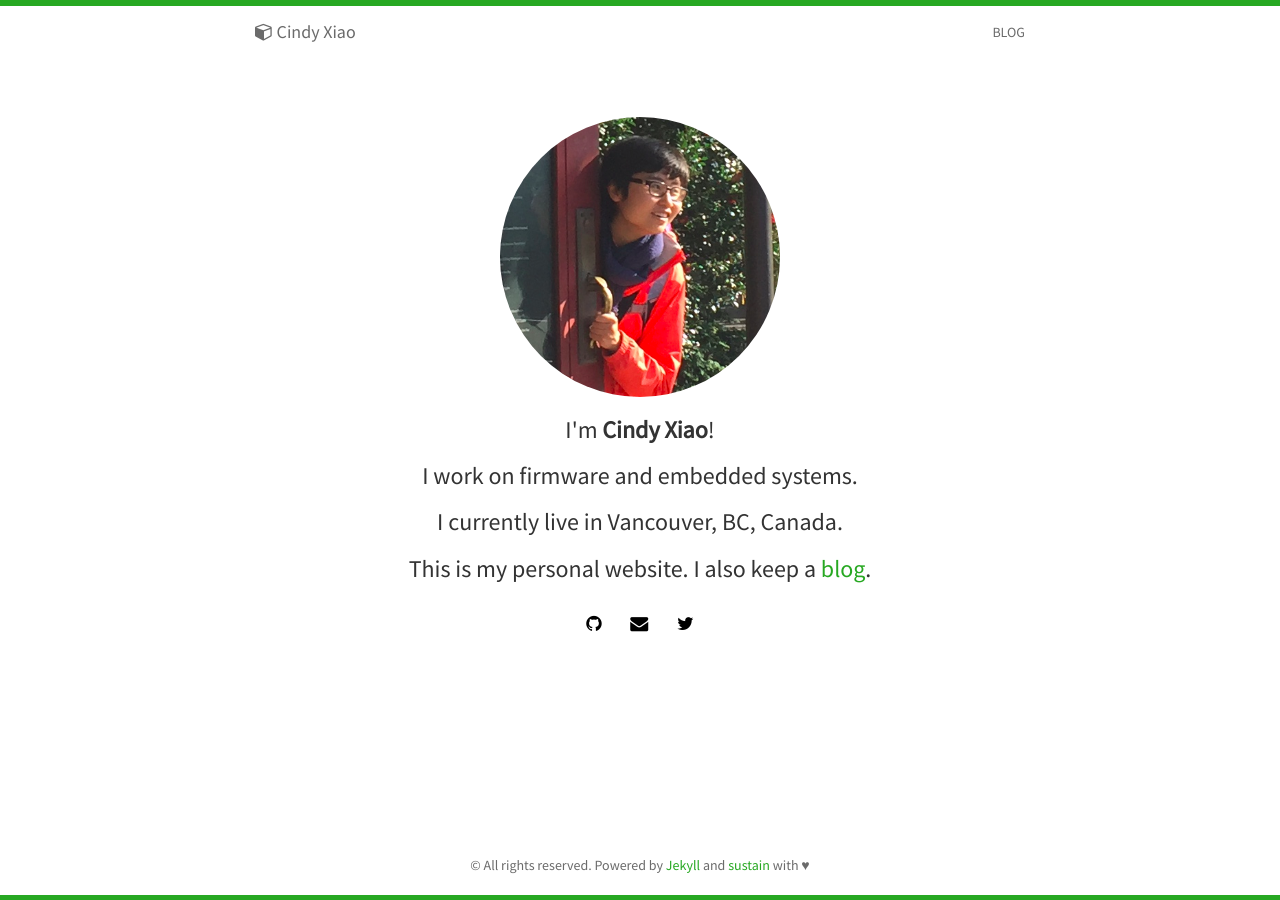
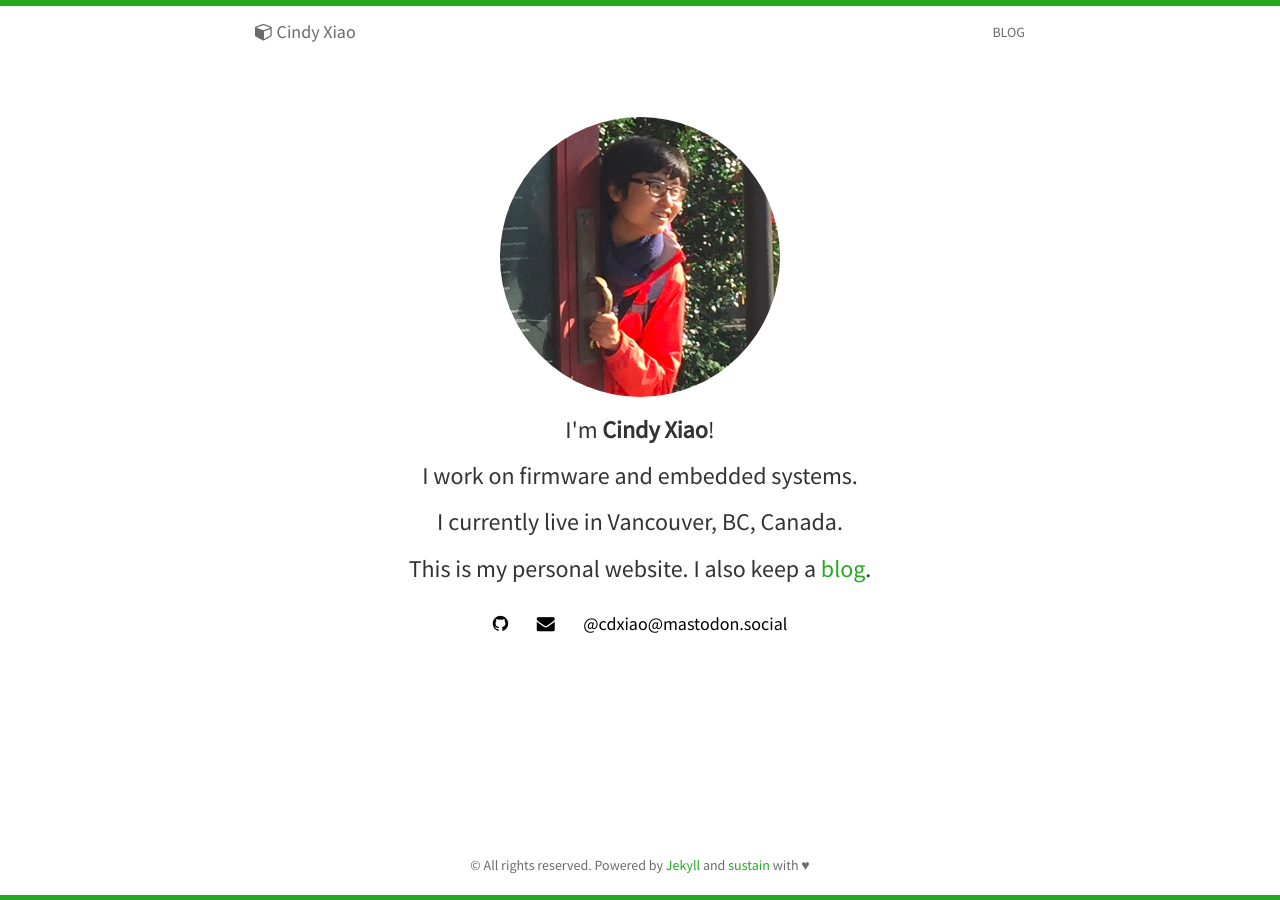
Before and after one commit to cxiao/cxiao.github.io, a Jekyll site: the page built from index.html, in a window 1280 px wide. Built offline with Jekyll 4.4.1, drawn with Linux system fonts in a browser that asks for light colours; nearby versions of some CDN libraries; the list of posts is cut into pages by our own code.

Commit message:
Add mastodon link.

```diff
--- a/_config.yml
+++ b/_config.yml
@@ -19,7 +19,7 @@ description: Personal website
 avatar: profile.png
 email: cndxiao@gmail.com
 github: cxiao
-twitter: cdxiao
+mastodon: cdxiao
 # stackoverflow: username   #e.g: users/2735833/proton1h1
 #Comment out if you don't want disqus
 disqus: cxiao-gh
--- a/_includes/social.html
+++ b/_includes/social.html
@@ -10,6 +10,11 @@
     {% if site.twitter %}
 	  <a href="http://twitter.com/{{ site.twitter }}"><i class="fa fa-twitter"></i></a>
     {% endif %}
+
+    {% if site.mastodon %}
+    <a href="http://mastodon.social/users/{{ site.mastodon }}">@cdxiao@mastodon.social</a>
+    {% endif %}
+
     {% if site.linkedin %}
 	  <a href="http://linkedin.com/in/{{ site.linkedin }}"><i class="fa fa-linkedin"></i></a>
     {% endif %}
```
